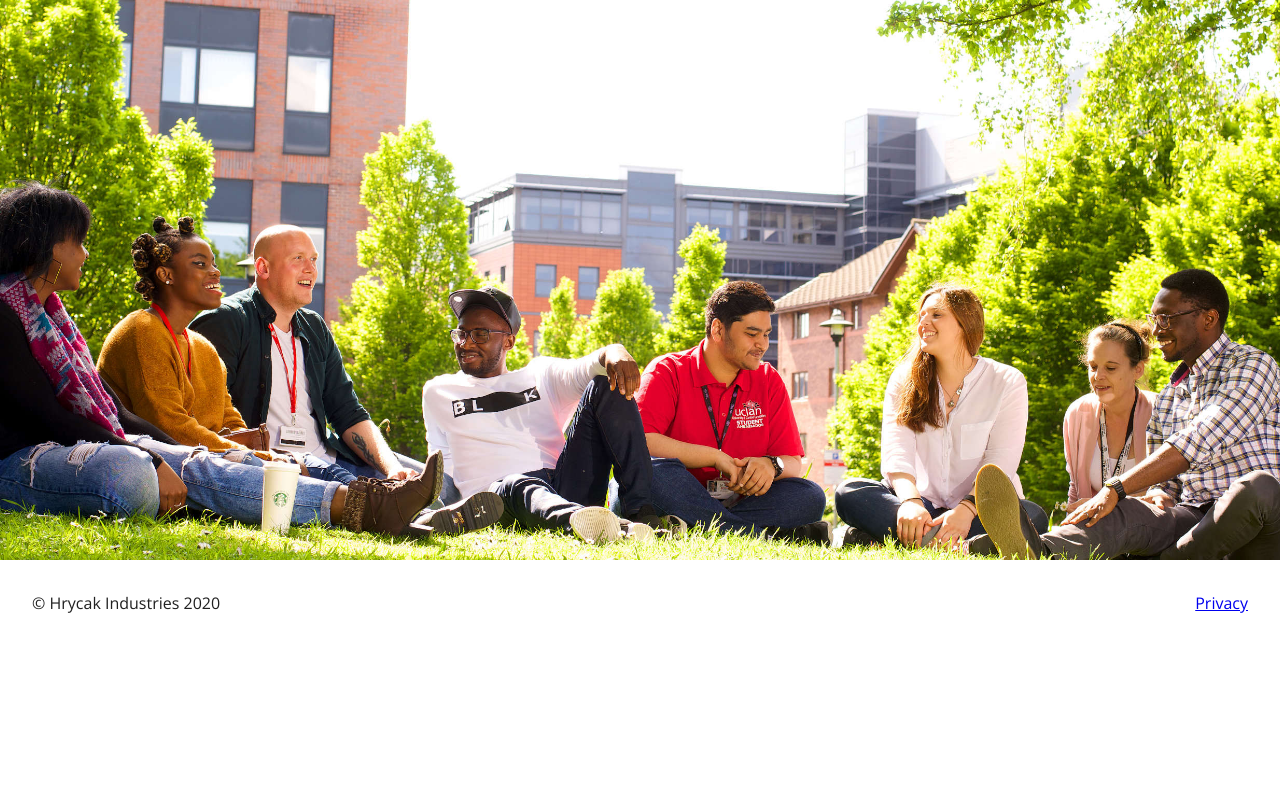
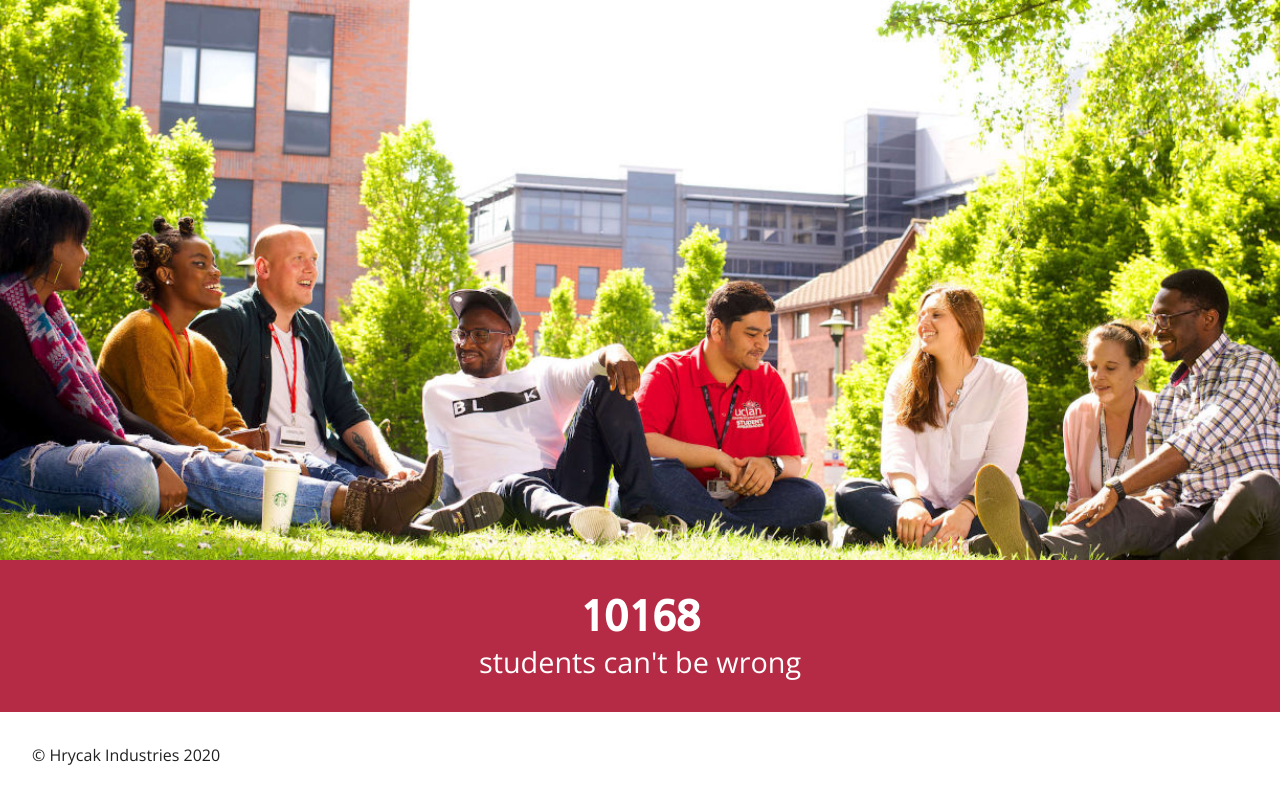
Before and after one commit to jacobszpz/youclan, a PHP site: page / in a window 1280 px wide. Shown: the part 122-930 px from the top of the page. Before the commit the page ends 735 px from the top, so only its background shows below. Run offline with PHP 8.4, Linux system fonts and the light colour scheme; data that the repository does not hold is empty.

Commit message:
Reduced hero size, added fake user count animation

```diff
--- a/htdocs/index.php
+++ b/htdocs/index.php
@@ -31,7 +31,7 @@
     <?php include "{$file_root}templates/head.php"; ?>
     <script src="<?php print $file_root; ?>scripts/index.js"></script>
   </head>
-  <body>
+  <body onscroll="showCounter()">
     <header>
       <?php include "{$file_root}templates/header.php"; ?>
     </header>
@@ -47,6 +47,10 @@
           </a>
         </div>
       </div>
+      <div class="main-counter">
+        <h2 id="main-counter">9999</h2>
+        <span class="">students can't be wrong</span>
+      </div>
     </main>
     <footer>
       <?php include "{$file_root}templates/footer.php"; ?>
--- a/htdocs/scripts/index.js
+++ b/htdocs/scripts/index.js
@@ -1,5 +1,8 @@
+count = 9999;
+
 $(function(){
   $(".hero-hover").css("display", "flex").hide();
+  $(".main-counter").children().hide();
 
   $(".main-hero").hide();
   $(".main-hero").fadeIn(3000);
@@ -8,4 +11,16 @@ $(function(){
     $(".hero-hover").fadeIn();
   }, function() {
     //$(".hero-hover").fadeOut();
-  }); });
+  });
+
+  setInterval(increaseCounter, 1000);
+});
+
+function showCounter() {
+  $(".main-counter").children().fadeIn(1000);
+}
+
+function increaseCounter() {
+  count += Math.floor((Math.random() * 100) + 1);
+  document.getElementById("main-counter").textContent = count;
+}
--- a/htdocs/styles.css
+++ b/htdocs/styles.css
@@ -187,6 +187,24 @@ main {
   max-width: 600px;
 }
 
+.main-counter {
+  width: 100%;
+  min-height: 140px;
+  max-height: 200px;
+  padding: 0.2em 0em;
+  background-color: #b52b45;
+  display: flex;
+  flex-flow: column nowrap;
+  align-items: center;
+  justify-content: center;
+  color: #FFF;
+  font-size: 1.8em;
+}
+
+.main-counter h1 {
+
+}
+
 .login-form-div {
   width: 100%;
   display: flex;
--- a/htdocs/templates/footer.php
+++ b/htdocs/templates/footer.php
@@ -3,8 +3,8 @@
     <span>© Hrycak Industries <?php echo date("Y"); ?></span>
   </div>
   <div class="footer-links">
-    <a href="<?php print $file_root; ?>legal/">
+    <!-- <a href="<?php print $file_root; ?>legal/">
       <span><?php echo $main_strings['footer_links_privacy']; ?></span>
     </a>
-  </div>
+  </div> -->
 </div>
```
Also changed, not shown: htdocs/assets/hero.jpg.
